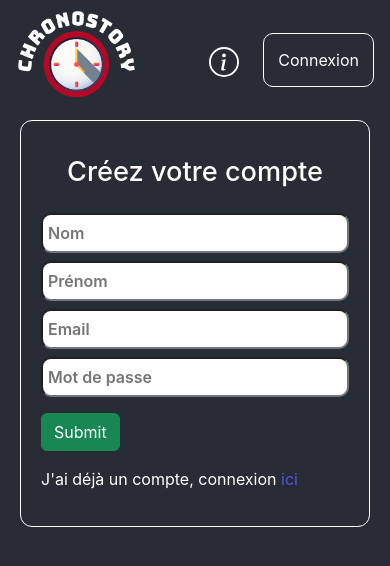
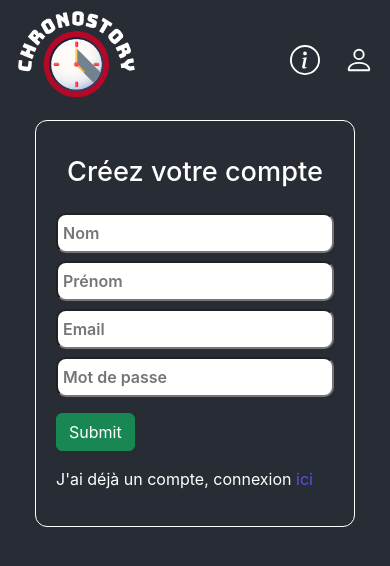
Before and after one commit to Jolan95/Chrono-Story, a React (Create React App) app: page /signup in a window 390 px wide. Shown: the top 566 px of the page. Built offline with nearby package versions, Linux system fonts and the light colour scheme.

Commit message:
page rules + header modifications responsive

```diff
--- a/src/App.css
+++ b/src/App.css
@@ -50,7 +50,7 @@
   height: 25px;
   width : 25px;
 }
-.bi-info-circle {
+.white {
   color : white
 }
 @media (min-width:500px){
@@ -179,12 +179,15 @@ a:hover, a:link, a:visited{
   display : flex;
   justify-content: center;
 }
+.radius90 {
+  border-radius: 90px;
+}
 /* Form */
 .wrapper-form{
   display : flex;
   justify-content: center;
   border: 1px solid white;
-  width : 350px;
+  width : 320px;
   border-radius: 12px;
   padding : 15px 0
 }
--- a/src/components/box.js
+++ b/src/components/box.js
@@ -7,7 +7,6 @@ function Box(props) {
         if((props.index + 1) < props.questionAnswered.length  ) {
             let DateSup = props.questionAnswered[props.index + 1].date
             setDateMax(DateSup)
-
         } else{
             setDateMax(new Date().getFullYear())
         }
--- a/src/components/connexion.js
+++ b/src/components/connexion.js
@@ -3,6 +3,16 @@ import {Link} from "react-router-dom";
 
 export default function Connexion() {
   return (
-    <Link to="/login"><button className='btn-trans'>Connexion</button></Link>
+
+    <Link to="/login">
+    <button className='btn-trans d-sm-block d-none'>Connexion</button>
+    <div className='d-sm-none'>
+    <svg xmlns="http://www.w3.org/2000/svg" width="30" height="30" fill="currentColor" class="bi bi-person white" viewBox="0 0 16 16">
+      <path d="M8 8a3 3 0 1 0 0-6 3 3 0 0 0 0 6Zm2-3a2 2 0 1 1-4 0 2 2 0 0 1 4 0Zm4 8c0 1-1 1-1 1H3s-1 0-1-1 1-4 6-4 6 3 6 4Zm-1-.004c-.001-.246-.154-.986-.832-1.664C11.516 10.68 10.289 10 8 10c-2.29 0-3.516.68-4.168 1.332-.678.678-.83 1.418-.832 1.664h10Z"/>
+    </svg>
+    </div>
+    </Link>
+
+
   )
 }
--- a/src/components/dropdown.js
+++ b/src/components/dropdown.js
@@ -5,13 +5,18 @@ export default function Dropdown() {
 
     const user = JSON.parse(localStorage.getItem("user"));
     const name = user.firstname+" "+user.lastname
+    let initial =  user.lastname.charAt(0)+"."+user.firstname.charAt(0) ;
+    console.log(initial)
+    initial = initial.toUpperCase();
+
     const handleLogout= ()=> {
         localStorage.clear();
         window.location.reload(false);
     }
   return (
 <div className="dropdown">
-  <div className="btn-trans no-radius">{name}</div>
+  <div className="btn-trans no-radius d-none d-md-block">{name}</div>
+  <div className="btn-trans radius90 d-md-none">{initial}</div>
   <div className="dropdown-content">
     {/* <Link to="/records">Records</Link> */}
     <div onClick={handleLogout}>Déconnexion</div>
--- a/src/components/header.js
+++ b/src/components/header.js
@@ -18,12 +18,13 @@ export default function Header() {
   return (
     <header className="px-3 header d-flex justify-content-between align-items-center">
         <Link to="/"><img className='logo' src={logo} alt="logo"></img></Link>
-        <div >
+        <div class="d-flex align-items-center">
 			<Link to="/rules">
-			<svg xmlns="http://www.w3.org/2000/svg" width="30" height="30" fill="currentColor" class="mr-4 bi bi-info-circle" viewBox="0 0 16 16">
+			<svg xmlns="http://www.w3.org/2000/svg" width="30" height="30" fill="currentColor" class="mr-4 bi bi-info-circle white" viewBox="0 0 16 16">
 			  <path d="M8 15A7 7 0 1 1 8 1a7 7 0 0 1 0 14zm0 1A8 8 0 1 0 8 0a8 8 0 0 0 0 16z"/>
 			  <path d="m8.93 6.588-2.29.287-.082.38.45.083c.294.07.352.176.288.469l-.738 3.468c-.194.897.105 1.319.808 1.319.545 0 1.178-.252 1.465-.598l.088-.416c-.2.176-.492.246-.686.246-.275 0-.375-.193-.304-.533L8.93 6.588zM9 4.5a1 1 0 1 1-2 0 1 1 0 0 1 2 0z"/>
-			</svg></Link>
+			</svg>
+			</Link>
           	{displayMenu()}
         </div>
     </header>
--- a/src/games.js
+++ b/src/games.js
@@ -77,16 +77,16 @@ function Games(props) {
 		if(min !== null && max !== null ){
 		 	if(life > 0 && !questionAnswered.includes(picked)){
 				if(picked.date >= min && picked.date <= max){
-					picked.answer = "green";
+					picked.answer = "#49944c";
 					setScore( score + 1 )
 				}else if((picked.date < min || picked.date > max) && life === 1){
 					setLife(life - 1)
-					picked.answer = "red";
+					picked.answer = "rgb(135, 7, 7)";
 					setBasicModal(true)
 					setIsPlaying(false)
 				}else{
 					setLife(life - 1)
-					picked.answer = "red";
+					picked.answer = "rgb(135, 7, 7)";
 				}
 				let copyQuestionAnswered = [...questionAnswered, picked]
 				copyQuestionAnswered.sort((a, b) => (a.date > b.date ? 1 : -1))
@@ -140,10 +140,8 @@ function Games(props) {
 					{displayLife()}
 				</div>
 					 <Restart isDisplay={!isPlaying ? true : false} action={reset}></Restart>
-
 				</div>
-
-  	   	 		<div className="text-center box-question"><h1 className="text-center question ">{picked.question}</h1></div>
+  	   	 		<div className="text-center box-question" ><h1  style={isPlaying ? { display: `block` } : {display : "none"} } className="text-center question ">{picked.question}</h1></div>
 			</div>
   	    	<div className="area-answer" data-min="-30000000" data-max={firstDate} onClick={handleTiret}>
 				<div className={isPlaying ? "tiret" : "" } data-min="-30000000" data-max={firstDate} ></div>
```
